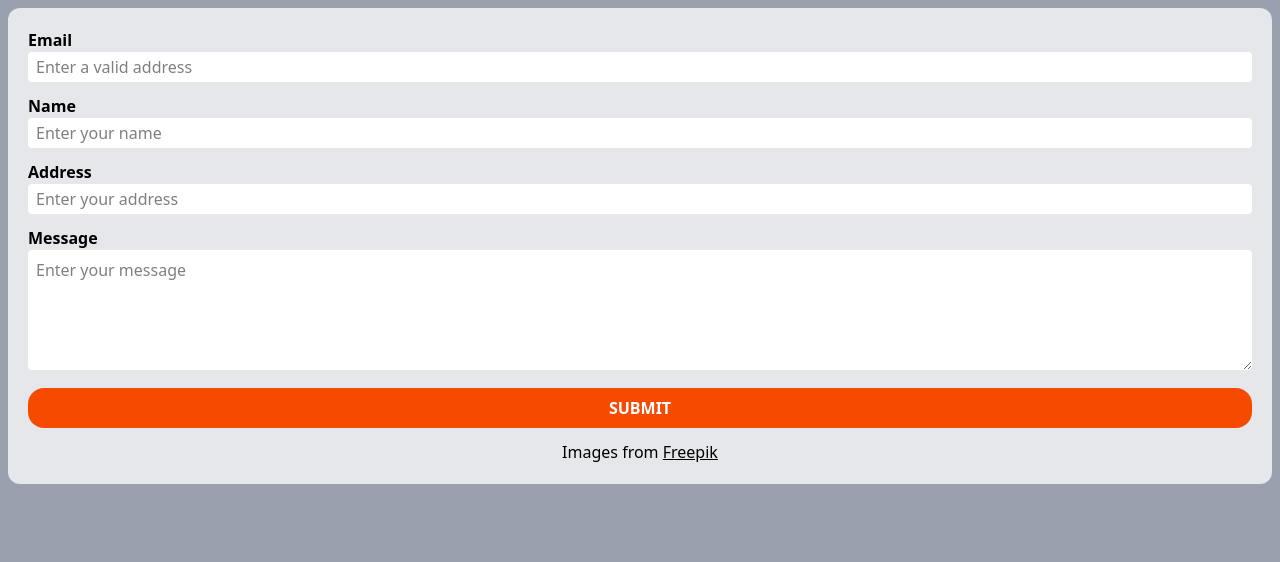
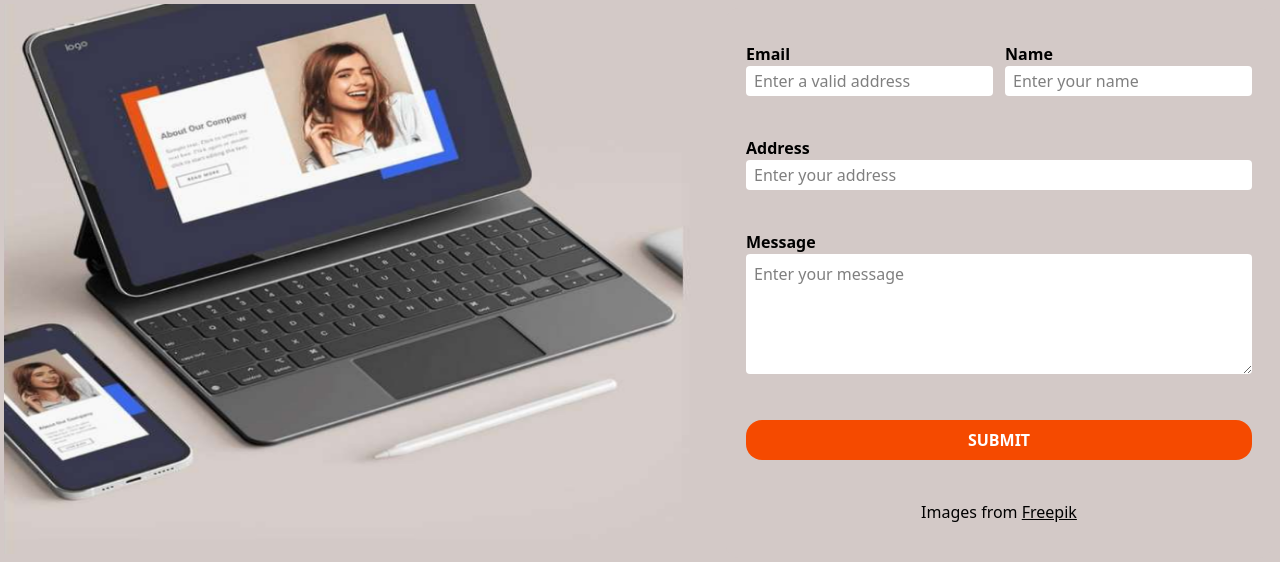
Before and after one commit to M-Ahmad-Usman/web-application-development, a website: page lab_07/form_08/dist/index.html in a window 1280 px wide. Drawn offline with Linux system fonts and the light colour scheme.

Commit message:
Design Desktop layout and complete Form 08

```diff
--- a/lab_07/form_08/dist/index.html
+++ b/lab_07/form_08/dist/index.html
@@ -1,34 +1,48 @@
 <!doctype html>
 <html>
+
 <head>
 	<meta charset="UTF-8">
 	<meta name="viewport" content="width=device-width, initial-scale=1.0">
 	<link href="./styles.css" rel="stylesheet">
 	<title>Document</title>
 </head>
-<body class="bg-gray-400">
-	<form class="m-2 p-5 bg-gray-200 rounded-xl flex flex-col gap-3">
-		<div class="flex flex-col gap-3">
+
+<body class="bg-[#d3c9c7]">
+	<div class="md:flex md:h-[550px]">
+
+		<div class="hidden md:block md:grow">
+			<img src="images/cover_image.png" class="h-full w-full object-top m-1" alt="Cover Image">
+		</div>
+
+		<form class="m-2 p-5 bg-[#d3c9c7] rounded-xl flex flex-col justify-around gap-3 min-w-[320px] md:h-full">
+			<div class="flex flex-col gap-3 md:flex-row">
 				<div>
 					<label for="email" class="font-bold">Email</label><br>
-				<input type="email" name="email" id="email" class="bg-white rounded w-full h-[30px] p-2" placeholder="Enter a valid address">
+					<input type="email" name="email" id="email" class="bg-white rounded w-full h-[30px] p-2"
+						placeholder="Enter a valid address">
 				</div>
 				<div>
 					<label for="uname" class="font-bold">Name</label><br>
-				<input type="text" name="uname" id="uname" class="bg-white rounded w-full h-[30px] p-2" placeholder="Enter your name">
+					<input type="text" name="uname" id="uname" class="bg-white rounded w-full h-[30px] p-2"
+						placeholder="Enter your name">
 				</div>
 			</div>
 
 			<div>
 				<label for="address" class="font-bold">Address</label><br>
-			<input type="text" name="address" id="address" class="bg-white rounded w-full h-[30px] p-2" placeholder="Enter your address">
+				<input type="text" name="address" id="address" class="bg-white rounded w-full h-[30px] p-2"
+					placeholder="Enter your address">
 			</div>
 			<div>
 				<label for="message" class="font-bold">Message</label><br>
-			<textarea name="message" id="message" class="bg-white rounded w-full h-[120px] p-2" placeholder="Enter your message"></textarea>
+				<textarea name="message" id="message" class="bg-white rounded w-full h-[120px] p-2"
+					placeholder="Enter your message"></textarea>
 			</div>
 			<input type="submit" value="SUBMIT" class="bg-orange-600 font-bold rounded-2xl text-white p-2">
 			<p class="text-center">Images from <a href="#" class="underline">Freepik</a></p>
 		</form>
+	</div>
 </body>
+
 </html>
```
Also changed, not shown: lab_07/form_08/dist/styles.css. Lines whose indentation alone changed are shown as unchanged.
